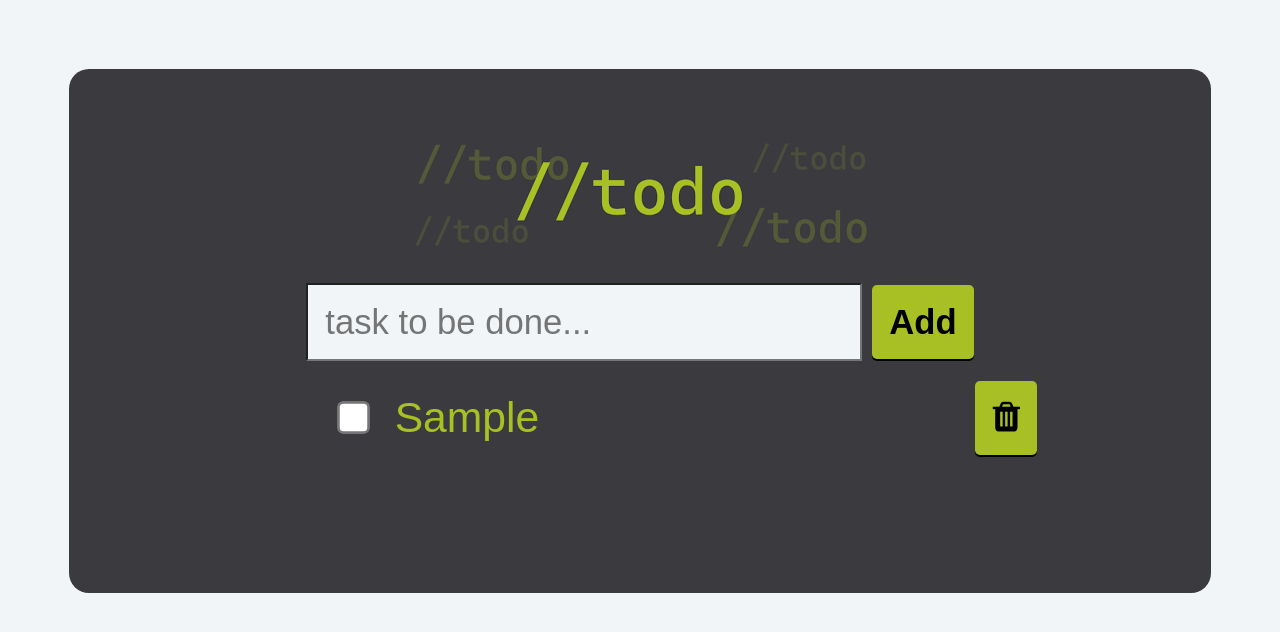
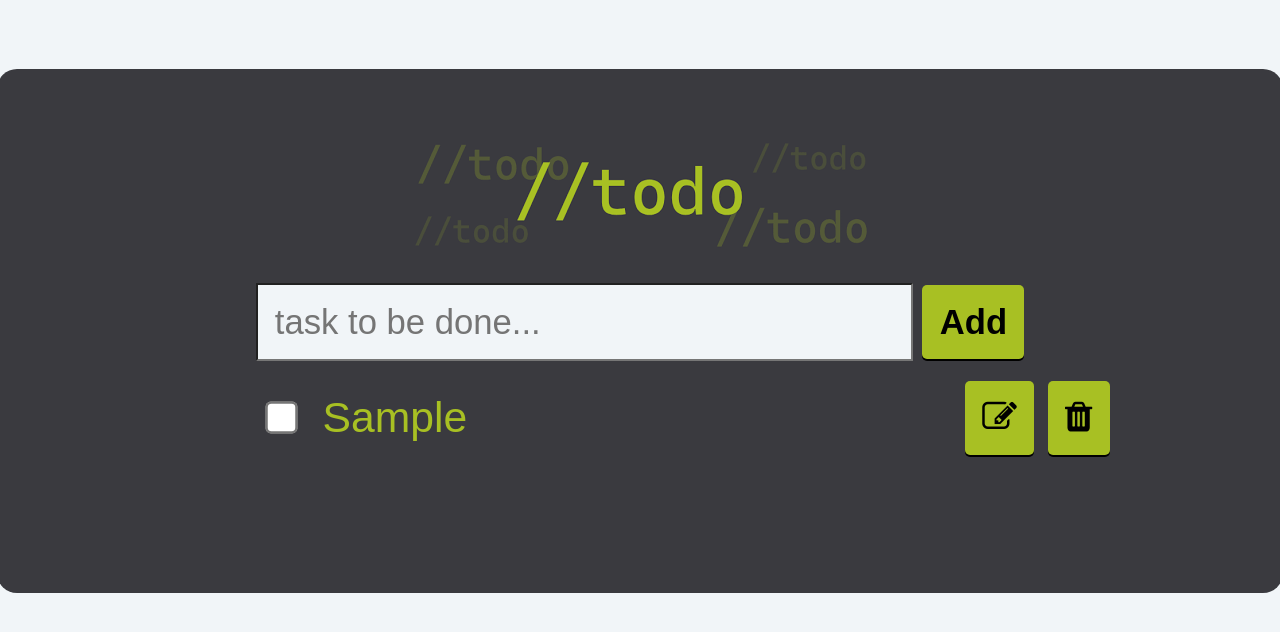
Before and after one commit to yzou235/SBA316-to-do-list, a plain HTML site: page index.html in a window 1280 px wide. Both pictures are taken after typing "Sample" into the empty fields and a click on the button "Add". Drawn offline with Linux system fonts and the light colour scheme.

Commit message:
Add edit button. Register a stirkthrough styling event listener to the checkbox. Adjusted list styling.

```diff
--- a/script.js
+++ b/script.js
@@ -20,6 +20,7 @@ button.addEventListener("click", function(){
         `<div class="task">
             <input type="checkbox" class="task-check">
             <span>${inputValue}</span>
+            <button class="edit" id="edit"><i class="fa fa-pencil-square-o" aria-hidden="true"></i></button>
             <button class="delete" id="delete"><i class="fa fa-trash" aria-hidden="true"></i></button>
         </div>`;
 
@@ -30,6 +31,13 @@ button.addEventListener("click", function(){
     input.value="";
 
     ///////////////////////////////////////////////////////////
+
+    // checkbox and strikethrough
+    const checkbox = newTask.querySelector(".task-check");
+    checkbox.addEventListener("change", function() {
+        const spanElement = newTask.querySelector("span");
+        spanElement.style.textDecoration = checkbox.checked ? "line-through" : "none";
+    });
 
     // delete button
     const deleteButtons = document.querySelectorAll(".delete");
--- a/styles.css
+++ b/styles.css
@@ -66,7 +66,7 @@ button {
     font-weight: bold;
 }
 
-#add:hover {
+button:hover {
     padding: 1rem;
 }
 
@@ -80,6 +80,7 @@ button {
     display: flex;
     justify-content: space-between;
     align-items: center;
+    width: 835px;
 }
 
 .task span {
@@ -91,3 +92,7 @@ button {
 .task .task-check {
     transform:scale(2.5);
 }
+
+.task .edit {
+    margin-right: 10pt;
+}
```
